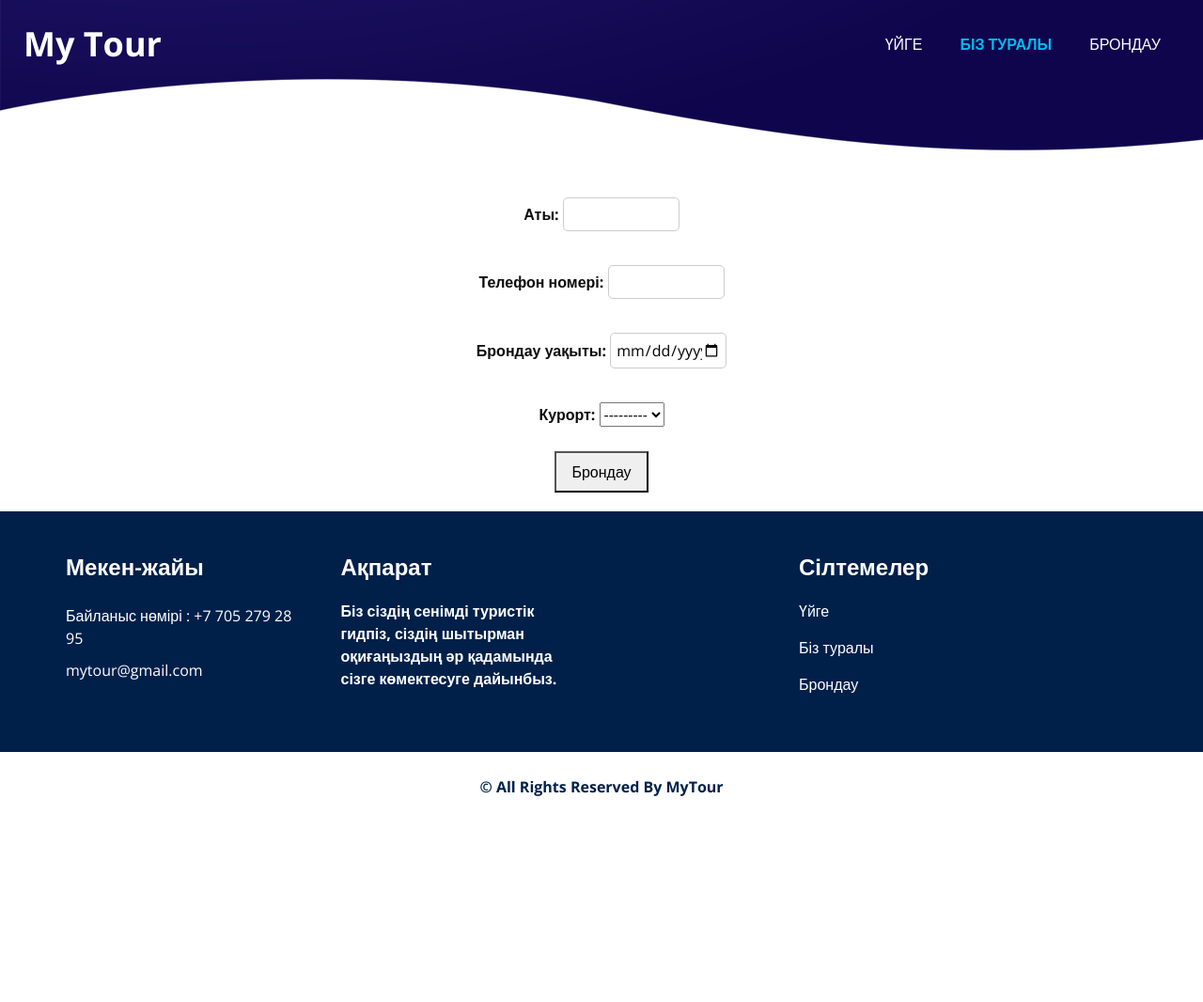
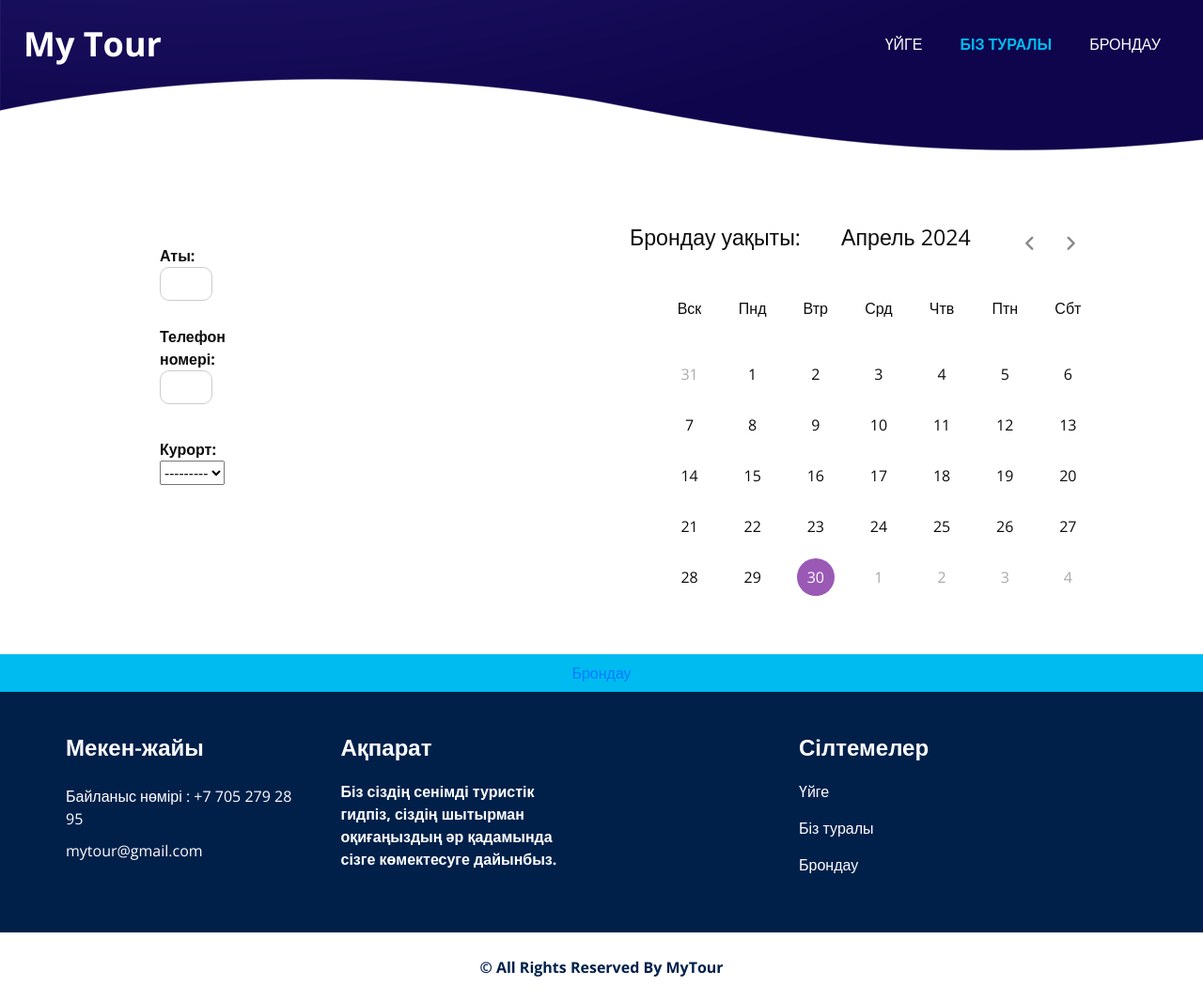
Before and after one commit to MrNurik/My_tour_test, a Django app: page /register/ in a window 1280 px wide. Shown: the whole page at 94% size. Before the commit the page ends 847 px from the top, so only its background shows below. Run offline with Django 3.2, Linux system fonts and the light colour scheme; data that the repository does not hold is empty; parts of the project's set-up code (start-up, migrations or seed data) failed here and were passed over; some libraries are stand-ins or nearby versions.

Commit message:
Resolved conflicts

```diff
--- a/requirements.txt
+++ b/requirements.txt
@@ -1,5 +1,6 @@
-Django==5.0.2
+Django~=4.1.7
 gunicorn==20.1.0
 psycopg[binary]==3.1.8
-environs[django]==9.5.0
+environs[django]~=10.3.0
 whitenoise==6.4.0
+yookassa~=3.1.0
--- a/static/css/date_style.css
+++ b/static/css/date_style.css
@@ -1,12 +1,15 @@
-*{
-    margin: 0;
+
+
+date{
+    margin: -500px 0 0;
     padding: 0;
     box-sizing: border-box;
     font-family: 'Poppins',sans-serif;
+
 }
 
 
-body{
+date{
     display: flex;
     align-items: center;
     justify-content: center;
@@ -16,9 +19,10 @@ body{
 }
 
 .wrapper{
-    width: 450px;
+    width: 750px;
     background-color: #fff;
     border-radius: 10px;
+    padding: 0 0 0 200px;
 }
 
 .wrapper header{
@@ -29,6 +33,10 @@ body{
 }
 
 header .current-date {
+    font-size: 1.45rem;
+    font-weight: 500;
+}
+.booking-time{
     font-size: 1.45rem;
     font-weight: 500;
 }
@@ -107,3 +115,16 @@ header .icons span:hover{
 .days li.active::before{
     background: #9b59b6;
 }
+.input-wrapper{
+    padding: 50px 200px 0 150px;
+}
+
+.reg-booking{
+.reg-booking{
+    text-align: center;
+    align-items: center;
+
+}
+.selected-range {
+    background-color: red; /* Change to your desired highlight color */
+}
--- a/static/css/style.css
+++ b/static/css/style.css
@@ -1,3 +1,4 @@
+
 
 @import url("https://fonts.googleapis.com/css2?family=Lato:wght@400;700&family=Open+Sans:wght@300;400;600;700&display=swap");
 body {
--- a/static/js/date_script.js
+++ b/static/js/date_script.js
@@ -6,10 +6,11 @@ let date = new Date(),
     currYear = date.getFullYear(),
     currMonth = date.getMonth();
 
-const months = ["January", "February", "March",
-                "April", "May", "June",
-                "July", "August", "September",
-                "October", "November", "December"];
+const months = ["Январь", "Февраль", "Март",
+                "Апрель", "Май", "Июнь",
+                "Июль", "Август", "Сентябрь",
+                "Октябрь", "Ноябрь", "Декабрь"]
+;
 
 const renderCalendar = () => {
     let firstDayofMonth = new Date(currYear, currMonth, 1).getDay();
@@ -38,32 +39,33 @@ renderCalendar();
 
 function prevMonth() {
     currMonth = currMonth === 0 ? 11 : currMonth - 1;
+    currYear = currMonth === 11 ? currYear - 1 : currYear;
     updateCalendar();
 }
 
 function nextMonth() {
     currMonth = currMonth === 11 ? 0 : currMonth + 1;
+    currYear = currMonth === 0 ? currYear + 1 : currYear;
     updateCalendar();
 }
 
-function updateCalendar() {
-    renderCalendar();
-}
+
+
 
 prevNextIcon.forEach(icon => {
     icon.addEventListener("click", () => {
-        currMonth = icon.id === "prev" ? currMonth - 1 : currMonth + 1;
-
-        if (currMonth < 0 || currMonth > 11) {
-            date = new Date(currYear, currMonth);
-            currYear = date.getFullYear();
-            currMonth = date.getMonth();
+        if (icon.id === "prev") {
+            currMonth = currMonth === 0 ? 11 : currMonth - 1;
+            currYear = currMonth === 11 ? currYear - 1 : currYear;
         } else {
-            date = new Date();
+            currMonth = currMonth === 11 ? 0 : currMonth + 1;
+            currYear = currMonth === 0 ? currYear + 1 : currYear;
         }
         renderCalendar();
     })
 });
+let selectedStartDate = null;
+let selectedEndDate = null;
 
 function selectDay(element) {
     const selectedDay = document.querySelector('.days li.active');
@@ -71,4 +73,49 @@ function selectDay(element) {
         selectedDay.classList.remove('active');
     }
     element.classList.add('active');
+
+    const selectedDate = new Date(currYear, currMonth, parseInt(element.innerText));
+    selectedDate.setDate(selectedDate.getDate() + 1); // Добавляем 1 день
+
+    if (!selectedStartDate || (selectedStartDate && selectedEndDate)) {
+        // If no start date is selected or both start and end dates are selected, set new start date
+        selectedStartDate = selectedDate;
+        selectedEndDate = null;
+    } else if (selectedStartDate && !selectedEndDate) {
+        // If start date is selected but end date is not selected, set end date
+        if (selectedDate > selectedStartDate) {
+            selectedEndDate = selectedDate;
+        } else {
+            selectedEndDate = selectedStartDate;
+            selectedStartDate = selectedDate;
+        }
+        document.getElementById('start_date').value = selectedStartDate.toISOString().split('T')[0];
+        document.getElementById('end_date').value = selectedEndDate.toISOString().split('T')[0];
+        console.log("Start Date:", selectedStartDate.toISOString().split('T')[0]);
+        console.log("End Date:", selectedEndDate.toISOString().split('T')[0]);
+    }
+
+    if (selectedStartDate && selectedEndDate) {
+        // Highlight the range between selected start and end dates
+        highlightDateRange(selectedStartDate, selectedEndDate);
+    }
 }
+
+
+function highlightDateRange(startDate, endDate) {
+    const days = document.querySelectorAll('.days li');
+    days.forEach(day => {
+        const dayDate = new Date(currYear, currMonth, parseInt(day.innerText)+1);
+        if (dayDate >= startDate && dayDate <= endDate) {
+            day.classList.add('selected-range');
+        } else {
+            day.classList.remove('selected-range');
+        }
+    });
+}
+
+function updateCalendar() {
+    renderCalendar();
+    selectedStartDate = null;
+    selectedEndDate = null;
+}
--- a/templates/booking_details.html
+++ b/templates/booking_details.html
@@ -121,6 +121,8 @@
         <div class="description">
             {{ booking.title_main_text|linebreaks }}
         </div>
+        Цена: {{ booking.price }} тг
+            <a href="{% url 'tours:payment' booking_id=booking.id %}">Оплатить</a> <!-- Ссылка на оплату -->
     </div>
     <div class="btntour">
         <a href="{% url 'tours:booking' %}">Турлар тізіміне оралу</a>
--- a/templates/index.html
+++ b/templates/index.html
@@ -1,6 +1,6 @@
 
+<!DOCTYPE html>
 {% load static %}
-<!DOCTYPE html>
 <html>
 <head>
   <!-- Basic -->
@@ -15,7 +15,8 @@
   <meta name="description" content="" />
   <meta name="author" content="" />
   <link rel="shortcut icon" href="https://cdn-icons-png.flaticon.com/128/5730/5730373.png" type="">
-
+  {% block head %}
+  {% endblock %}
 
   <title> My Tour </title>
   <!-- bootstrap core css -->
--- a/templates/register.html
+++ b/templates/register.html
@@ -14,18 +14,18 @@
 }
 .booking {
     display: flex;
-    flex-direction: column;
+    justify-content: space-between;
     align-items: center;
-    text-align: center;
     margin-top: 20px;
     padding: 20px;
 }
 
 .input-row {
     display: flex;
-    flex-direction: column;
-    width: 100%;
+    flex-direction: row;
+    width: 48%;
 }
+
 
 .input-column {
     margin: 10px 0;
@@ -36,17 +36,56 @@
 
 input[type="text"],
 input[type="date"] {
-    width: 10%;
+    width: 80%;
     padding: 5px;
     border: 1px solid #ccc;
-    border-radius: 5px;
+    border-radius: 10px;
 }
 
 p {
     font-weight: bold;
 }
+.input-column {
+    margin: 10px 0;
+    display: flex;
+    flex-direction: column;
+    align-items: center; /* Center items horizontally */
+}
+
+.button-wrapper {
+    margin-top: 10px; /* Adjust as needed */
+    display: flex;
+    justify-content: center; /* Center button horizontally */
+    background-color: #00bbf0;
+    padding: auto;
+
+}
+.selected-range{
+    position: relative;
+}
+.selected-range::before{
+    position: absolute;
+    content: '';
+    background-color: #9b59b6;
+    border-radius: 100%;
+    left:50%;
+    top: 50%;
+    width: 30px;
+    height: 30px;
+    transform: translate(-50%);
+}
+
+
 
 {% endblock %}
+{% block head %}
+    <link rel="stylesheet" href="{% static 'css/date_style.css' %}">
+    <link rel="stylesheet" href="https://fonts.googleapis.com/css2?family=Material+Symbols+Rounded:opsz,wght,FILL,GRAD@20..48,100..700,0..1,-50..200">
+
+    <script type="text/javascript" src="{% static 'js/date_script.js' %}" defer></script>
+
+{% endblock %}
+
 {% block content %}
 <div class="hero_area">
 
@@ -95,10 +134,12 @@ p {
         {% endfor %}
     </div>
     {% endif %}
+<div class="main_div">
     <form method="post">
         <div class="booking">
             {% csrf_token %}
-    <div class="input-row">
+            <div class="input-row">
+                <div class="input-wrapper">
         <div class="input-column">
             <p>Аты: {{ form.name }}</p>
         </div>
@@ -106,16 +147,66 @@ p {
             <p>Телефон номері: {{ form.phone_number }}</p>
         </div>
         <div class="input-column">
-            <p>Брондау уақыты: {{ form.booking_date }}</p>
+            <input type="hidden" id="start_date" name="start_date">
+            <input type="hidden" id="end_date" name="end_date">
+
         </div>
         <div class="input-column">
-            <p>Курорт: {{ form.resort}}</p>
+            <p>Курорт: {{ form.resort }}</p>
+        </div>
+        {% if selected_resort %}
+    <div class="input-column">
+        <p>Цена: {{ selected_resort.price }}</p>
+    </div>
+{% endif %}
+                </div>
+    <section class="date">
+        <div class="wrapper">
+        <header>
+            <p class="booking-time">Брондау уақыты:</p>
+            <p class="current-date"></p>
+            <div class="icons">
+                <span id="prev" class="material-symbols-rounded">chevron_left</span>
+                <span id="next" class="material-symbols-rounded">chevron_right</span>
+            </div>
+        </header>
+    <div class="calendar">
+        <ul class="weeks">
+            <li>Вск</li>
+            <li>Пнд</li>
+            <li>Втр</li>
+            <li>Срд</li>
+            <li>Чтв</li>
+            <li>Птн</li>
+            <li>Сбт</li>
 
+        </ul>
+        <ul class="days"></ul>
         </div>
+    </section>
+</div>
+    </div>
+        <div class="button-wrapper">
+    <a type="submit" href="{% url 'tours:payment' booking_id=booking_id %}" class="nav-link reg-booking" id="pay-btn">Брондау</a>
 
-    </div>
-        <button type="submit" class="nav-link">Брондау</button></div>
-    </form>
+</div>
+    </div></form>
+<script>
+    document.addEventListener('DOMContentLoaded', function () {
+        var resortSelect = document.getElementById('id_resort'); // Assuming 'id_resort' is the ID of your resort select input
+        var paymentLink = document.getElementById('pay-btn');
+
+        resortSelect.addEventListener('change', function () {
+            var selectedResortId = this.value; // Assuming the value of the option is the booking_id
+
+            // Construct the URL with the selected booking_id
+            var paymentUrl = "/payment/" + selectedResortId + "/";
+
+            // Update the href attribute of the payment link
+            paymentLink.href = paymentUrl;
+        });
+    });
+</script>
 
 
 
--- a/templates/success.html
+++ b/templates/success.html
@@ -82,5 +82,5 @@ padding: 50px 0;
     </div>
 </div>
 
-
+</div>
 {% endblock %}
--- a/tours/forms.py
+++ b/tours/forms.py
@@ -5,9 +5,10 @@ from .models import Booking, New_bookings
 class BookingForm(forms.ModelForm):
     class Meta:
         model = Booking
-        fields = ['name', 'phone_number', 'booking_date', 'resort']
+        fields = ['name', 'phone_number', 'start_date', 'end_date', 'resort']
         widgets = {
-            'booking_date': forms.DateInput(attrs={'type': 'date'})
+            'start_date': forms.DateInput(attrs={'type': 'date'}),
+            'end_date': forms.DateInput(attrs={'type': 'date'})
         }
 
     def __init__(self, *args, **kwargs):
--- a/tours/urls.py
+++ b/tours/urls.py
@@ -1,11 +1,14 @@
 from . import views
 from django.urls import path
 
-app_name= 'tours'
+app_name = 'tours'
+
 
 urlpatterns = [
     path('', views.base, name='main'),
     path('booking/', views.booking, name='booking'),
     path('booking/<int:booking_id>/', views.booking_details, name='booking_details'),
     path('register/', views.register, name='register'),
+    path('payment/<int:booking_id>/', views.payment, name='payment'),
+    path('payment/success/', views.payment_success, name='payment_success'),  # Добавленный маршрут
 ]
--- a/tours/views.py
+++ b/tours/views.py
@@ -1,4 +1,6 @@
 
+from django.http import HttpResponseBadRequest
+from yookassa import Payment
 from .models import New_bookings
 from django.shortcuts import render, redirect, get_object_or_404
 from .forms import BookingForm
@@ -20,7 +22,13 @@ def booking_details(request, booking_id):
     return render(request, 'booking_details.html', {'booking': booking, 'num_photos': num_photos})
 
 
-def register(request):
+def register(request, booking_id=None):
+    if booking_id is None:
+        # If booking_id is not provided in the URL, handle this case appropriately
+        # For example, redirect the user to another page or display an error message
+        # Here, I'm just setting it to a default value for demonstration purposes
+        booking_id = 1
+
     if request.method == 'POST':
         form = BookingForm(request.POST)
         if form.is_valid():
@@ -30,4 +38,51 @@ def register(request):
             messages.error(request, "Бұл уақыт брондалған. Басқа күнді таңдаңыз.")
     else:
         form = BookingForm()
-    return render(request, 'register.html', {'form': form})
+
+    # Извлечение курорта из формы, если он был выбран
+    selected_resort = None
+    if 'resort' in request.POST:
+        selected_resort_id = request.POST.get('resort')
+        selected_resort = get_object_or_404(New_bookings, pk=selected_resort_id)
+
+    # Передача цены выбранного курорта в контекст шаблона
+    return render(request, 'register.html', {'form': form, 'selected_resort': selected_resort, 'booking_id': booking_id})
+
+
+def payment(request, booking_id):
+    if request.method == 'GET':
+        booking = get_object_or_404(New_bookings, pk=booking_id)
+        # Создание объекта платежа с учетом цены тура
+        payment = Payment.create({
+            "amount": {
+                "value": str(booking.price),  # Используем цену тура в качестве значения amount
+                "currency": "RUB"
+            },
+            "confirmation": {
+                "type": "redirect",
+                "return_url": request.build_absolute_uri('/payment/success/')
+            },
+            "description": "Оплата тура"
+        })
+        # Перенаправление пользователя на страницу оплаты Yookassa
+        return redirect(payment.confirmation.confirmation_url)
+    else:
+        return HttpResponseBadRequest("Invalid request method")
+
+
+def payment_success(request):
+    return render(request, 'success.html')
+
+
+def payment_result(request):
+    # Получаем ID платежа из запроса
+    payment_id = request.GET.get('payment_id')
+    if payment_id:
+        # Получаем информацию о платеже из Yookassa API
+        payment = Payment.find_one(payment_id)
+        if payment.status == 'succeeded':
+            return redirect('payment_success')
+        else:
+            return render(request, 'payment_result.html', {'payment_success': False})
+    else:
+        return HttpResponseBadRequest("Invalid payment_id value")
```
Also changed, not shown: MyTour/settings.py (+12 -0 lines), fly.toml (added, +31 -0 lines), templates/booking.html (+14 -9 lines), tours/models.py (+5 -2 lines), tours/migrations/0003_new_bookings_price.py (added), 2 other files.
